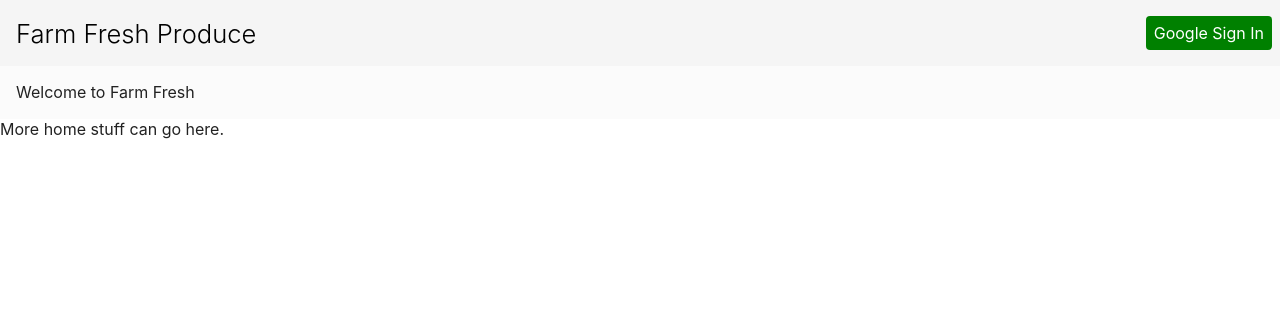
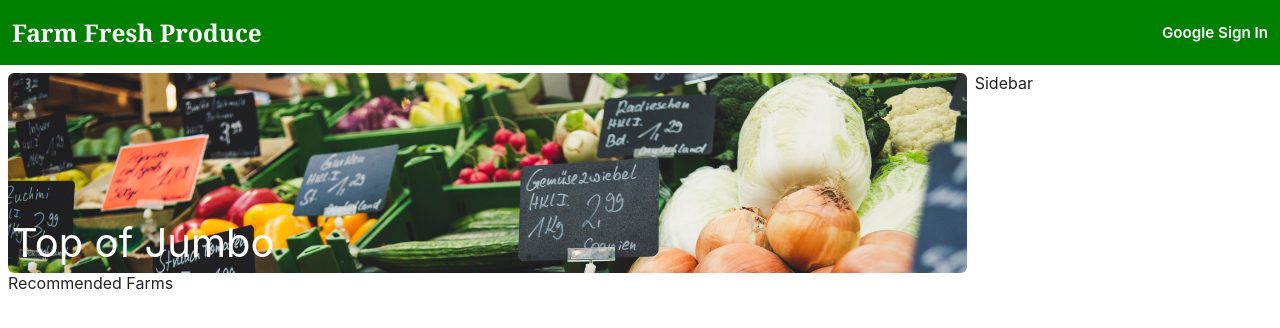
Before and after one commit to lambdax-farm-fresh/frontend, a React (Create React App) app: page / in a window 1280 px wide. Shown: the top 328 px of the page. Built offline with nearby package versions, Linux system fonts and the light colour scheme; no server answers.

Commit message:
Updated context (added makeFarmer), updated design, updated userdash to allow user to become farmer, cleanups

```diff
--- a/src/components/Layout/Dashboard/HomeDash.js
+++ b/src/components/Layout/Dashboard/HomeDash.js
@@ -1,27 +1,63 @@
 import React from 'react'
 
 import styled from "styled-components";
+var jumboimg = require('../../../assets/img/jumbo.jpg');
 
 const HomeHold = styled.div`
-
+    display: flex;
+    height: 100%;
+    padding: 4px;
 `;
 
+const MainContent = styled.div`
+    width: 100%;
+    display: flex;
+    flex-direction: column;
+    padding: 4px;
+`
+
+const SideBar = styled.div`
+    width: 400px;
+    padding: 4px;
+`
+
 const JumboIntro = styled.div`
-    padding: 16px;
-    background-color: rgba(0,0,0,.015);
+    border-radius: 6px;
+    height: 200px;
+    background-image: url(${jumboimg});
+    background-size: cover;
 
     h2 {
-        font-size: 1.1em;
+        font-size: 1.3em;
+    }
+
+    #top-of-jumbo {
+        padding: 4px;
+        font-size: 2.5em;
+        width: 100%;
+        height: 100%;
+        color: rgba(255,255,255,1);
+        display: flex;
+        align-items: end;
     }
 `;
 
 export default function HomeDash() {
     return (
         <HomeHold>
-            <JumboIntro>
-                Welcome to Farm Fresh
-            </JumboIntro>
-            More home stuff can go here.
+            <MainContent>
+                <JumboIntro>
+                    <div id="top-of-jumbo">
+                        Top of Jumbo
+                    </div>
+                </JumboIntro>
+                <div>
+                    Recommended Farms
+                </div>
+            </MainContent>
+            <SideBar>
+                Sidebar
+            </SideBar>
         </HomeHold>
     )
 }
--- a/src/components/Layout/Dashboard/UserDash.js
+++ b/src/components/Layout/Dashboard/UserDash.js
@@ -2,13 +2,67 @@ import React, { useContext } from "react";
 
 import UserContext from "../../../context/user/UserContext";
 
+import styled from "styled-components";
+
+const UDash = styled.div`
+  display: flex;
+  justify-content: center;
+  align-items: center;
+  height: 100%;
+
+  #user-dash-display {
+    display: flex;
+    flex-direction: column;
+    width: 475px;
+    height: 600px;
+    background-color: rgb(225, 225, 225);
+    margin: 16px;
+    padding: 8px;
+    border-radius: 4px;
+
+    #user-dash-details {
+      height: 100%;
+
+      h3 {
+        color: green;
+        font-size: 2em;
+        font-weight: 600;
+      }
+    }
+
+    #user-dash-settings {
+
+      button {
+        background-color: green;
+        color: white;
+        padding: 8px;
+        border-radius: 4px;
+      }
+    }
+  }
+`;
+
 export default function UserDash() {
   const Users = useContext(UserContext);
+
+  const becomeFarmer = () => {
+    Users.makeFarmer(Users.state.user.id)
+  }
 
   return (
     <>
       {Users.state.user !== null ? (
-        <div>User Dashboard Here</div>
+        <UDash>
+          <div id="user-dash-display">
+            <div id="user-dash-details">
+              <h3>{Users.state.user.firstName}</h3>
+              {Users.state.user.rankrole}
+            </div>
+            <div id="user-dash-settings">
+              {Users.state.user.rankrole !== "farmer" | "admin" ? <button onClick={() => becomeFarmer()}>Become Farmer</button> : null}
+            </div>
+          </div>
+        </UDash>
       ) : (
         <div>No user</div>
       )}
--- a/src/components/Layout/Layout.js
+++ b/src/components/Layout/Layout.js
@@ -10,7 +10,6 @@ import Locations from "./Dashboard/Locations/Locations";
 import UserContext from "../../context/user/UserContext";
 import UserDash from "./Dashboard/UserDash";
 
-import FarmList from "../Test/FarmList";
 import FarmDash from "./Dashboard/FarmDash";
 import HomeDash from "./Dashboard/HomeDash";
 
@@ -41,7 +40,6 @@ const Layout = props => {
       <LayoutHold>
         <Switch>
           <Route exact path="/" component={HomeDash} />
-          <Route exact path="/farms" component={FarmList} />
           <Route exact path="/userdash" component={UserDash} />
           <Route exact path="/farmerdash" component={FarmDash} />
         </Switch>
--- a/src/components/Layout/Navbar/Navbar.js
+++ b/src/components/Layout/Navbar/Navbar.js
@@ -13,23 +13,25 @@ const Nav = styled.nav`
   display: flex;
   justify-content: space-between;
   align-items: center;
-  background-color: rgba(0,0,0,0.04);
   padding: 16px 4px;
+  background-color: green;
+  color: white;
 
   a, button {
-    color: white;
-    background-color: green;
-    padding: 8px;
+    font-size: .95em;
+    font-weight: 600;
     margin: 0 4px;
-    border-radius: 4px;
+    padding: 4px;
+    border-radius: 2px;
   }
 
   h1 {
+    font-family: Georgia;
     font-size: 1.6em;
     font-weight: 300;
 
     a {
-      color: black;
+      color: white;
       background: transparent;
     }
   }
--- a/src/components/Layout/Navbar/SignedInLinks.js
+++ b/src/components/Layout/Navbar/SignedInLinks.js
@@ -23,10 +23,8 @@ const SignedInLinks = () => {
         {Users.state.user.rankrole === "farmer" | "admin" ? (
             <NavLink to="/farmerdash">Farmer Dashboard</NavLink>
         ) : null}
-          <NavLink to="/">Locations</NavLink>
-          <NavLink to="/">Inventory</NavLink>
           <NavLink to="/userdash">{Users.state.user.firstName}</NavLink>
-          <NavLink onClick={() => SignOut()} to="/">Logout</NavLink>
+          <NavLink id="logoutButton" onClick={() => SignOut()} to="/">Logout</NavLink>
     </div>
   );
 };
--- a/src/components/Test/FarmList.js
+++ /dev/null
@@ -1,23 +0,0 @@
-import React, { useContext, useEffect } from "react";
-
-import FarmContext from "../../context/farm/FarmContext";
-
-export default function FarmList(props) {
-  const farmContext = useContext(FarmContext);
-
-  useEffect(() => {
-    console.log("attempting to pull farms");
-    farmContext.getFarms();
-    // eslint-disable-next-line react-hooks/exhaustive-deps
-  }, []);
-
-  return (
-    <div>
-      {farmContext.state.farms !== null || undefined
-        ? farmContext.state.farms.map(farm => (
-            <div key={Date.now() + Math.random() * 325}>{farm.farmName}</div>
-          ))
-        : "No Farms"}
-    </div>
-  );
-}
--- a/src/context/types.js
+++ b/src/context/types.js
@@ -18,6 +18,10 @@ export const SUCC_DEL_USER = 'SUCC_DEL_USER';
 export const LOG_USER = 'LOG_USER';
 export const FAIL_LOG_USER = 'FAIL_LOG_USER';
 export const SUCC_LOG_USER = 'SUCC_LOG_USER';
+
+export const MAKE_FARMER = 'MAKE_FARMER';
+export const FAIL_MAKE_FARMER_USER = 'FAIL_MAKE_FARMER_USER';
+export const SUCC_MAKE_FARMER_USER = 'SUCC_MAKE_FARMER_USER';
 
 //FARMS
 export const GET_FARMS = 'GET_FARMS';
--- a/src/context/user/UserReducer.js
+++ b/src/context/user/UserReducer.js
@@ -15,7 +15,10 @@ import {
   FAIL_LOG_USER,
   SUCC_LOG_USER,
   CLEAR_USER,
-  LOAD_USER
+  LOAD_USER,
+  MAKE_FARMER,
+  SUCC_MAKE_FARMER_USER,
+  FAIL_MAKE_FARMER_USER
 } from "../types";
 
 export default (state, action) => {
@@ -111,6 +114,23 @@ export default (state, action) => {
         ...state,
         user: action.payload
       }
+    case MAKE_FARMER:
+      return {
+        ...state,
+        message: 'Making user farmer'
+      }
+    case SUCC_MAKE_FARMER_USER:
+      return {
+        ...state,
+        message: 'User now has farmer access',
+        user: action.payload
+      }
+    case FAIL_MAKE_FARMER_USER:
+      return {
+        ...state,
+        message: 'Failed to make user farmer',
+        error: action.payload
+      }
     default:
       return state;
   }
--- a/src/context/user/UserState.js
+++ b/src/context/user/UserState.js
@@ -15,7 +15,10 @@ import {
   FAIL_DEL_USER,
   SUCC_DEL_USER,
   CLEAR_USER,
-  LOAD_USER
+  LOAD_USER,
+  MAKE_FARMER,
+  SUCC_MAKE_FARMER_USER,
+  FAIL_MAKE_FARMER_USER
 } from "../types";
 
 import Axios from "axios";
@@ -39,6 +42,26 @@ const UserState = props => {
 
   const loadUser = (user) => {
     dispatch({ type: LOAD_USER, payload: user })
+  }
+
+  const makeFarmer = (user_id) => {
+    dispatch({ type: MAKE_FARMER })
+    Axios.post(`${address}/graphQl`, {
+      query: `
+          mutation ($id: Int!) {
+            makeFarmer(
+                id: $id
+              ) {
+                id
+              }
+          }
+        `,
+      variables: {
+        id: user_id
+      }
+    })
+      .then(res => dispatch({ type: SUCC_MAKE_FARMER_USER, payload: res.data.data.user }))
+      .catch(err => dispatch({ type: FAIL_MAKE_FARMER_USER, error: err }));
   }
 
   const getUser = firebaseId => {
@@ -183,7 +206,8 @@ const UserState = props => {
         updateUser,
         deleteUser,
         clearUser,
-        loadUser
+        loadUser,
+        makeFarmer
       }}
     >
       {props.children}
```
Also changed, not shown: src/components/Test/AddFarm.js (deleted, +0 -70 lines), src/assets/img/jumbo.jpg (added).
